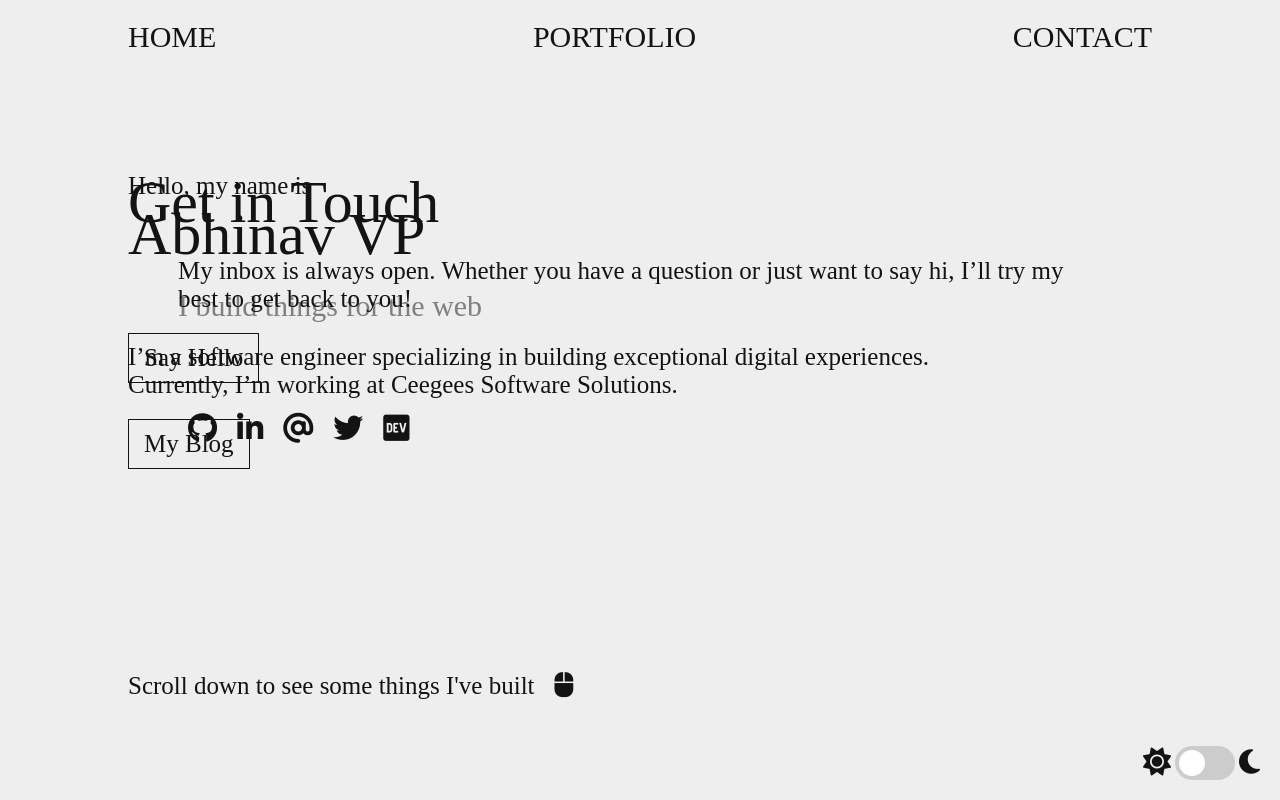
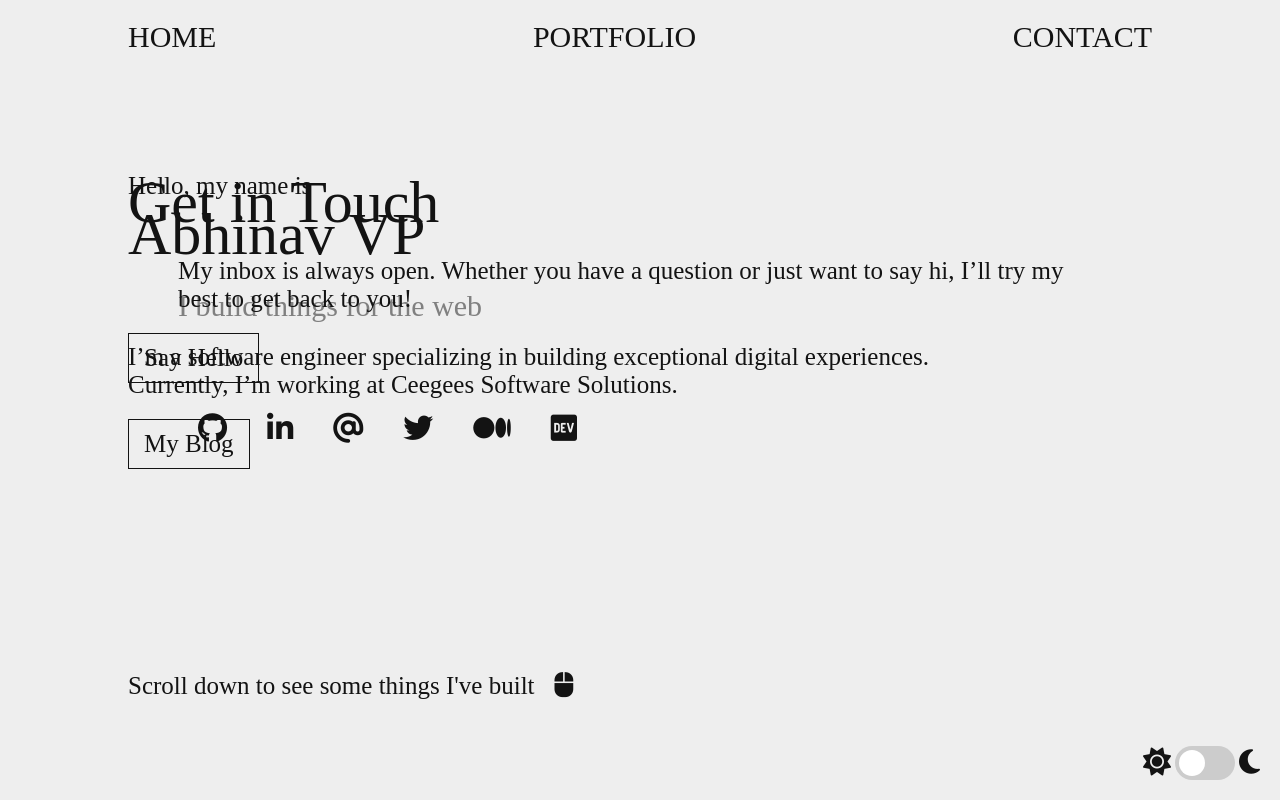
Before and after one commit to abhi12123/portfolio-react, a React (Create React App) app: page / in a window 1280 px wide. Shown: the top 800 px of the page. Built offline with nearby package versions, Linux system fonts and the light colour scheme; grey boxes are pictures that could not be loaded.

Commit message:
ui made simple

```diff
--- a/src/App.scss
+++ b/src/App.scss
@@ -4,7 +4,9 @@ body {
   background-color: var(--background-color);
   color: var(--font-color);
 }
-
+html {
+  scroll-behavior: smooth;
+}
 
 .navbar {
   display: flex;
@@ -17,6 +19,11 @@ body {
   z-index: 3;
   a {
     text-align: center;
+    transition: transform 0.2s ease-in-out;
+    &:hover{
+      transform: scale(1.3);
+      transition: transform 0.2s ease-in-out;
+    }
   }
   @media screen and (max-width: 900px) {
     transform: translateX(-100%);
@@ -113,10 +120,13 @@ body {
   }
 }
 
-.primary-btn {
+a{
   text-decoration: none;
   color: var(--font-color);
   cursor: pointer;
+}
+
+.primary-btn {
   border: 1px solid var(--font-color);
   width: fit-content;
   padding: 10px 15px;
@@ -131,6 +141,7 @@ body {
 .fadeIn { opacity: 1; }
 .portfolio{
   padding:100vh 0;
+  text-shadow: 2px 2px 2px var(--background-color);
 }
 
 .featured-work {
@@ -211,7 +222,7 @@ body {
 
 
 .icons{
-  i{
+  a,i{
     margin: 10px;
   }
 }
--- a/src/components/AboutMe.js
+++ b/src/components/AboutMe.js
@@ -1,7 +1,6 @@
 import React from "react";
 
 export default function AboutMe() {
-  console.log(window.location.href);
   return (
     <div className="about-me">
       <p className='text-large'>About Me</p>
--- a/src/components/Contact.js
+++ b/src/components/Contact.js
@@ -17,6 +17,7 @@ export default function Contact({ boundingClient }) {
     <div
       className="contact content"
       style={{ opacity, display: opacity <= 0 && "none" }}
+      id='contact'
     >
       <p className="text-large">Get in Touch</p>
       <p className="text-small container">
@@ -26,11 +27,12 @@ export default function Contact({ boundingClient }) {
       <a className="primary-btn text-small font-primary">Say Hello</a>
 
       <p className="text-medium icons container">
-        <i class="fa-brands fa-github"></i>
-        <i class="fa-brands fa-linkedin-in"></i>
-        <i class="fa-solid fa-at"></i>
-        <i class="fa-brands fa-twitter"></i>
-        <i class="fa-brands fa-dev"></i>
+          <a><i class="fa-brands fa-github"></i></a>
+          <a><i class="fa-brands fa-linkedin-in"></i></a>
+          <a><i class="fa-solid fa-at"></i></a>
+          <a><i class="fa-brands fa-twitter"></i></a>
+          <a><i class="fab fa-medium-m"></i></a>
+          <a><i class="fa-brands fa-dev"></i></a>
       </p>
     </div>
   );
--- a/src/components/Landing.js
+++ b/src/components/Landing.js
@@ -5,6 +5,7 @@ export default function Landing({ boundingClient }) {
   return (
     <div
       className="landing content"
+      id='home'
       style={{
         opacity: opacity > 0.8 ? 1 : opacity ** 3,
         display: opacity <= 0 && "none",
--- a/src/components/Navbar.js
+++ b/src/components/Navbar.js
@@ -5,17 +5,29 @@ export default function Navbar() {
   const handleNavbar = () => {
     setShowNavbar(!showNavbar);
   };
+
+  const handleScroll = (type) => {
+    if (type == "home") {
+      window.scroll(0, 0);
+      return;
+    }
+    if (type == "portfolio") {
+      window.scroll(0, window.innerHeight);
+      return;
+    }
+    window.scroll(0, window.innerHeight*6);
+  };
   return (
-    <div className='text-medium'>
+    <div className="text-medium">
       <i
         class={!showNavbar ? "fa-solid fa-bars" : "fa-solid fa-xmark"}
         id="bars-btn"
         onClick={handleNavbar}
       ></i>
       <div className={`navbar ${showNavbar && "show-navbar"}`}>
-        <a>HOME</a>
-        <a>PORTFOLIO</a>
-        <a>CONTACT</a>
+        <a onClick={() => handleScroll("home")}>HOME</a>
+        <a onClick={() => handleScroll("portfolio")}>PORTFOLIO</a>
+        <a onClick={() => handleScroll("contact")}>CONTACT</a>
       </div>
     </div>
   );
--- a/src/components/Portfolio.js
+++ b/src/components/Portfolio.js
@@ -34,7 +34,7 @@ const FEATURED = [
 
 export default function Portfolio() {
   return (
-    <div className="portfolio">
+    <div className="portfolio" id='portfolio'>
       <div className="featured-works">
         {/* <p className="text-large">Featured Works</p> */}
         {FEATURED.map((item) => {
```
Also changed, not shown: src/components/Mode.js (+8 -6 lines).
